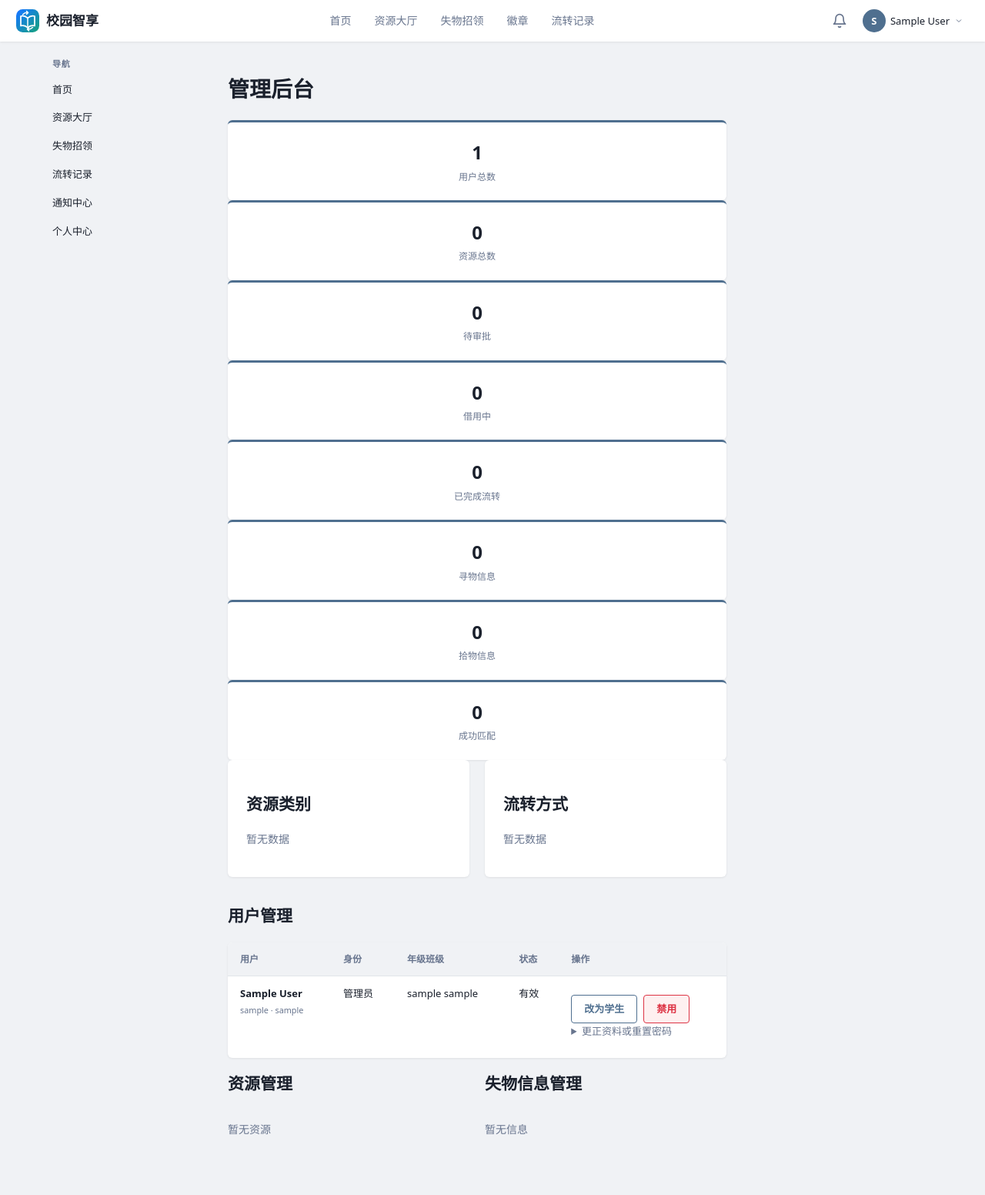
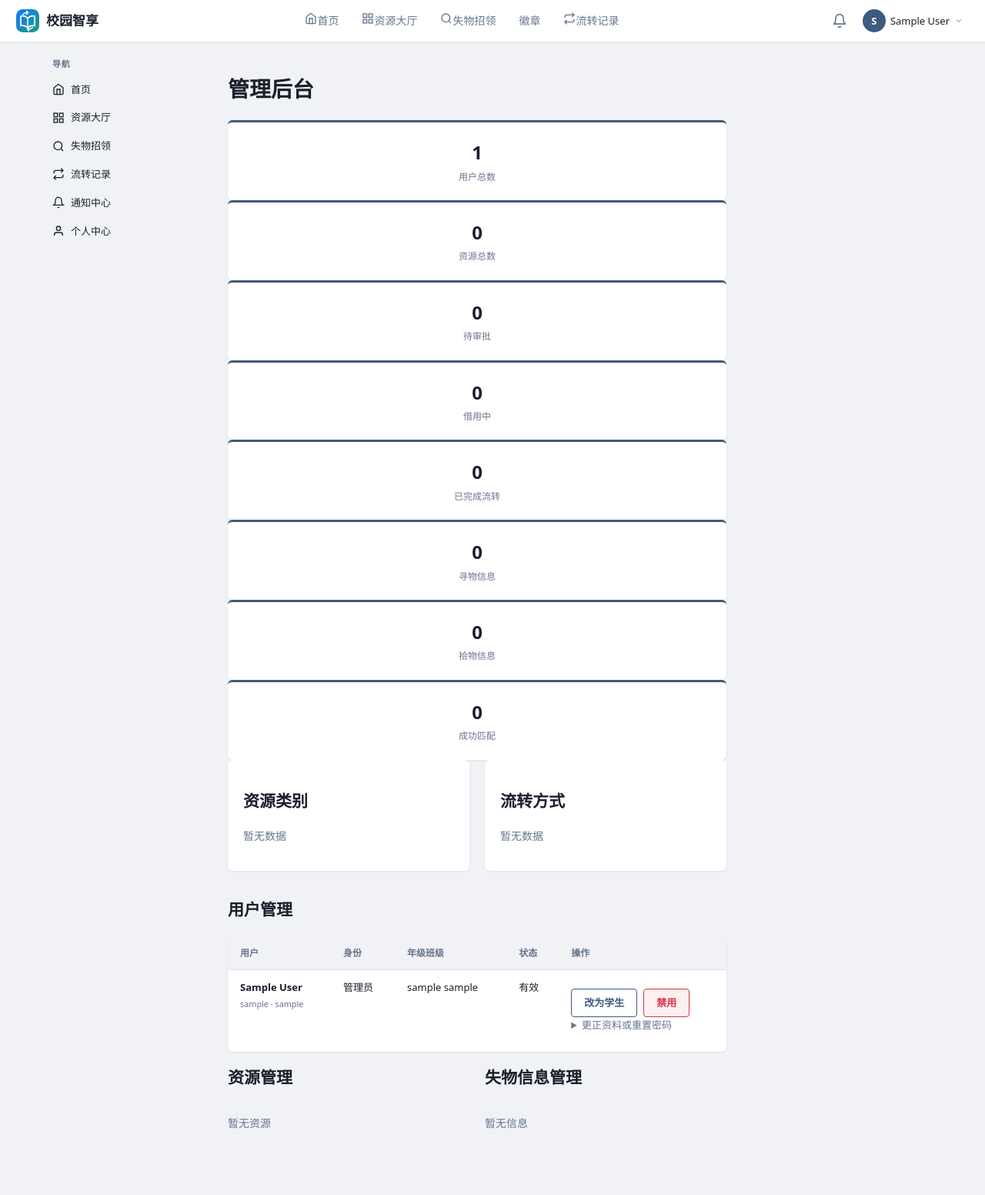
Before and after one commit to LaFanCYC/Prts-CN-New, a Flask app: page /admin in a window 1280 px wide. Shown: the whole page at 77% size. After the commit the page ends 1466 px from the top, so only its background shows below. Run offline with Flask 3, Linux system fonts and the light colour scheme; the visitor is signed in with stand-in values (Sample User, id 1); data comes from the database, SQL or seed files in the repository; data that the repository does not hold is empty.

Commit message:
style: standardize spacing, color saturation, font hierarchy, SVG nav icons

```diff
--- a/static/app.css
+++ b/static/app.css
@@ -4,8 +4,8 @@
   --muted: #68758e;
   --line: #e1e5ea;
   --paper: #fff;
-  --blue: #4f6f8f;
-  --blue-light: #e8f0f6;
+  --blue: #3d5a80;
+  --blue-light: #e2ebf5;
   --green: #3a8;
   --green-light: #e6f7ed;
   --amber: #d6800f;
@@ -194,7 +194,7 @@ button{font:inherit;cursor:pointer}
 /* === Resource list (Flarum discussion-list style) === */
 .discussion-list{display:flex;flex-direction:column;gap:1px}
 .discussion-item {
-  display:flex;align-items:flex-start;gap:14px;padding:18px 20px;
+  display:flex;align-items:flex-start;gap:14px;padding:20px;
   background:var(--paper);transition:background .15s;
 }
 .discussion-item:first-child{border-radius:var(--radius) var(--radius) 0 0}
@@ -209,7 +209,7 @@ button{font:inherit;cursor:pointer}
   font-weight:700;font-size:16px;
 }
 .discussion-content{flex:1;min-width:0}
-.discussion-content h3{margin:0 0 4px;font-size:15px;font-weight:600}
+.discussion-content h3{margin:0 0 4px;font-size:16px;font-weight:700}
 .discussion-content h3 a{color:var(--ink)}
 .discussion-content h3 a:hover{color:var(--blue)}
 .discussion-meta{display:flex;gap:14px;font-size:12px;color:var(--muted)}
@@ -245,7 +245,7 @@ dd{margin:0;font-size:13px}
 form{display:grid;gap:14px}
 label{display:grid;gap:4px;font-size:13px;font-weight:600;color:var(--ink)}
 input,select,textarea{
-  width:100%;padding:8px 12px;border:1px solid var(--line);border-radius:4px;
+  width:100%;padding:10px 14px;border:1px solid var(--line);border-radius:4px;
   background:var(--paper);color:var(--ink);font:inherit;font-size:14px;
 }
 input:focus,select:focus,textarea:focus{outline:0;border-color:var(--blue);box-shadow:0 0 0 3px rgba(79,111,143,.15)}
@@ -362,15 +362,15 @@ tr:last-child td{border-bottom:0}
 }
 
 /* === Legacy backward-compatible classes === */
-.panel{background:var(--paper);border-radius:var(--radius);box-shadow:var(--shadow-sm);padding:24px;margin-bottom:16px}
+.panel{background:var(--paper);border-radius:var(--radius);box-shadow:var(--shadow-sm);padding:20px;margin-bottom:16px}
 .panel.narrow{max-width:480px;margin:20px auto}
-.card{background:var(--paper);border-radius:var(--radius);box-shadow:var(--shadow-sm);padding:24px;transition:box-shadow .2s}
+.card{background:var(--paper);border-radius:var(--radius);box-shadow:var(--shadow-sm);padding:20px;transition:box-shadow .2s}
 .card:hover{box-shadow:var(--shadow-md)}
 .resource-card{padding:0;overflow:hidden}
 .resource-card:hover{transform:translateY(-2px)}
 .resource-card>img{width:100%;height:180px;object-fit:cover}
 .resource-card>div{padding:20px}
-.cards{display:grid;grid-template-columns:repeat(auto-fill,minmax(260px,1fr));gap:18px}
+.cards{display:grid;grid-template-columns:repeat(auto-fill,minmax(260px,1fr));gap:16px}
 .resource-grid{grid-template-columns:repeat(auto-fill,minmax(260px,1fr))}
 .filter{display:grid;grid-template-columns:2fr repeat(4,1fr) auto;gap:10px;margin-bottom:20px}
 .filter.compact{grid-template-columns:2fr 1fr 1fr auto}
@@ -439,7 +439,7 @@ details summary{margin-bottom:12px;font-size:13px;color:var(--muted);cursor:poin
 /* === Badge styles === */
 .badge-grid{display:grid;grid-template-columns:repeat(auto-fill,minmax(280px,1fr));gap:14px;margin-bottom:20px}
 .profile-badges{grid-template-columns:1fr}
-.badge-card{display:flex;align-items:flex-start;gap:14px;background:var(--paper);border-radius:var(--radius);box-shadow:var(--shadow-sm);padding:18px 20px;transition:box-shadow .15s;border-left:4px solid var(--line)}
+.badge-card{display:flex;align-items:flex-start;gap:14px;background:var(--paper);border-radius:var(--radius);box-shadow:var(--shadow-sm);padding:20px;transition:box-shadow .15s;border-left:4px solid var(--line)}
 .badge-card.earned{border-left-width:4px}
 .badge-card:hover{box-shadow:var(--shadow-md)}
 .badge-icon{width:48px;height:48px;border-radius:50%;display:flex;align-items:center;justify-content:center;font-size:22px;flex-shrink:0;border:2px solid var(--line)}
--- a/templates/base.html
+++ b/templates/base.html
@@ -15,12 +15,12 @@
       <span>校园智享</span>
     </a>
     <nav class="header-nav" aria-label="主导航">
-      <a href="{{ url_for('index') }}" class="nav-link{% if request.endpoint == 'index' %} active{% endif %}">首页</a>
-      <a href="{{ url_for('resources') }}" class="nav-link{% if request.endpoint == 'resources' %} active{% endif %}">资源大厅</a>
-      <a href="{{ url_for('lost_found') }}" class="nav-link{% if request.endpoint == 'lost_found' %} active{% endif %}">失物招领</a>
+      <a href="{{ url_for('index') }}" class="nav-link{% if request.endpoint == 'index' %} active{% endif %}"><svg width="16" height="16" viewBox="0 0 24 24" fill="none" stroke="currentColor" stroke-width="2"><path d="M3 9l9-7 9 7v11a2 2 0 0 1-2 2H5a2 2 0 0 1-2-2z"/><polyline points="9 22 9 12 15 12 15 22"/></svg><span>首页</span></a>
+      <a href="{{ url_for('resources') }}" class="nav-link{% if request.endpoint == 'resources' %} active{% endif %}"><svg width="16" height="16" viewBox="0 0 24 24" fill="none" stroke="currentColor" stroke-width="2"><rect x="3" y="3" width="7" height="7"/><rect x="14" y="3" width="7" height="7"/><rect x="14" y="14" width="7" height="7"/><rect x="3" y="14" width="7" height="7"/></svg><span>资源大厅</span></a>
+      <a href="{{ url_for('lost_found') }}" class="nav-link{% if request.endpoint == 'lost_found' %} active{% endif %}"><svg width="16" height="16" viewBox="0 0 24 24" fill="none" stroke="currentColor" stroke-width="2"><circle cx="11" cy="11" r="8"/><line x1="21" y1="21" x2="16.65" y2="16.65"/></svg><span>失物招领</span></a>
       <a href="{{ url_for('badges') }}" class="nav-link{% if request.endpoint == 'badges' %} active{% endif %}">徽章</a>
       {% if g.user %}
-        <a href="{{ url_for('applications') }}" class="nav-link{% if request.endpoint == 'applications' %} active{% endif %}">流转记录</a>
+        <a href="{{ url_for('applications') }}" class="nav-link{% if request.endpoint == 'applications' %} active{% endif %}"><svg width="16" height="16" viewBox="0 0 24 24" fill="none" stroke="currentColor" stroke-width="2"><polyline points="17 1 21 5 17 9"/><path d="M3 11V9a4 4 0 0 1 4-4h14"/><polyline points="7 23 3 19 7 15"/><path d="M21 13v2a4 4 0 0 1-4 4H3"/></svg><span>流转记录</span></a>
       {% endif %}
     </nav>
     <div class="header-right">
@@ -47,7 +47,7 @@
             <svg width="12" height="12" viewBox="0 0 24 24" fill="none" stroke="currentColor" stroke-width="2"><polyline points="6 9 12 15 18 9"/></svg>
           </button>
           <div class="dropdown-menu">
-            <a href="{{ url_for('profile') }}">个人中心</a>
+            <a href="{{ url_for('profile') }}"><svg width="16" height="16" viewBox="0 0 24 24" fill="none" stroke="currentColor" stroke-width="2"><path d="M20 21v-2a4 4 0 0 0-4-4H8a4 4 0 0 0-4 4v2"/><circle cx="12" cy="7" r="4"/></svg><span>个人中心</span></a>
             {% if g.user['role'] == 'admin' %}<a href="{{ url_for('admin') }}">管理后台</a>{% endif %}
             <hr>
             <form method="post" action="{{ url_for('logout') }}">
@@ -73,13 +73,13 @@
     <aside class="sidebar" aria-label="侧边导航" data-sidebar>
       <div class="sidebar-section">
         <h3 class="sidebar-heading">导航</h3>
-        <a href="{{ url_for('index') }}" class="sidebar-link{% if request.endpoint == 'index' %} active{% endif %}">首页</a>
-        <a href="{{ url_for('resources') }}" class="sidebar-link{% if request.endpoint == 'resources' %} active{% endif %}">资源大厅</a>
-        <a href="{{ url_for('lost_found') }}" class="sidebar-link{% if request.endpoint == 'lost_found' %} active{% endif %}">失物招领</a>
+        <a href="{{ url_for('index') }}" class="sidebar-link{% if request.endpoint == 'index' %} active{% endif %}"><svg width="16" height="16" viewBox="0 0 24 24" fill="none" stroke="currentColor" stroke-width="2"><path d="M3 9l9-7 9 7v11a2 2 0 0 1-2 2H5a2 2 0 0 1-2-2z"/><polyline points="9 22 9 12 15 12 15 22"/></svg><span>首页</span></a>
+        <a href="{{ url_for('resources') }}" class="sidebar-link{% if request.endpoint == 'resources' %} active{% endif %}"><svg width="16" height="16" viewBox="0 0 24 24" fill="none" stroke="currentColor" stroke-width="2"><rect x="3" y="3" width="7" height="7"/><rect x="14" y="3" width="7" height="7"/><rect x="14" y="14" width="7" height="7"/><rect x="3" y="14" width="7" height="7"/></svg><span>资源大厅</span></a>
+        <a href="{{ url_for('lost_found') }}" class="sidebar-link{% if request.endpoint == 'lost_found' %} active{% endif %}"><svg width="16" height="16" viewBox="0 0 24 24" fill="none" stroke="currentColor" stroke-width="2"><circle cx="11" cy="11" r="8"/><line x1="21" y1="21" x2="16.65" y2="16.65"/></svg><span>失物招领</span></a>
         {% if g.user %}
-          <a href="{{ url_for('applications') }}" class="sidebar-link{% if request.endpoint == 'applications' %} active{% endif %}">流转记录</a>
-          <a href="{{ url_for('notifications') }}" class="sidebar-link{% if request.endpoint == 'notifications' %} active{% endif %}">通知中心</a>
-          <a href="{{ url_for('profile') }}" class="sidebar-link{% if request.endpoint == 'profile' %} active{% endif %}">个人中心</a>
+          <a href="{{ url_for('applications') }}" class="sidebar-link{% if request.endpoint == 'applications' %} active{% endif %}"><svg width="16" height="16" viewBox="0 0 24 24" fill="none" stroke="currentColor" stroke-width="2"><polyline points="17 1 21 5 17 9"/><path d="M3 11V9a4 4 0 0 1 4-4h14"/><polyline points="7 23 3 19 7 15"/><path d="M21 13v2a4 4 0 0 1-4 4H3"/></svg><span>流转记录</span></a>
+          <a href="{{ url_for('notifications') }}" class="sidebar-link{% if request.endpoint == 'notifications' %} active{% endif %}"><svg width="16" height="16" viewBox="0 0 24 24" fill="none" stroke="currentColor" stroke-width="2"><path d="M18 8A6 6 0 0 0 6 8c0 7-3 9-3 9h18s-3-2-3-9"/><path d="M13.73 21a2 2 0 0 1-3.46 0"/></svg><span>通知中心</span></a>
+          <a href="{{ url_for('profile') }}" class="sidebar-link{% if request.endpoint == 'profile' %} active{% endif %}"><svg width="16" height="16" viewBox="0 0 24 24" fill="none" stroke="currentColor" stroke-width="2"><path d="M20 21v-2a4 4 0 0 0-4-4H8a4 4 0 0 0-4 4v2"/><circle cx="12" cy="7" r="4"/></svg><span>个人中心</span></a>
         {% endif %}
       </div>
       {% block sidebar %}{% endblock %}
```
